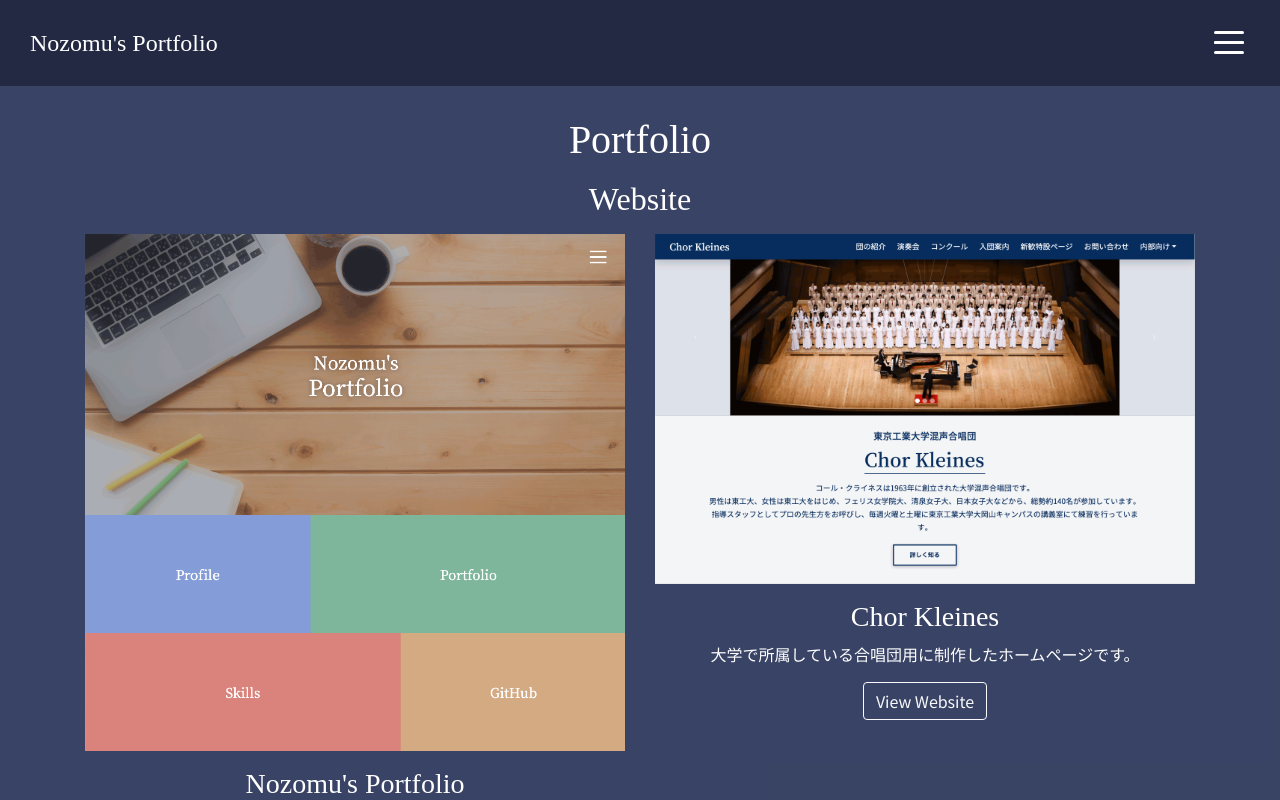
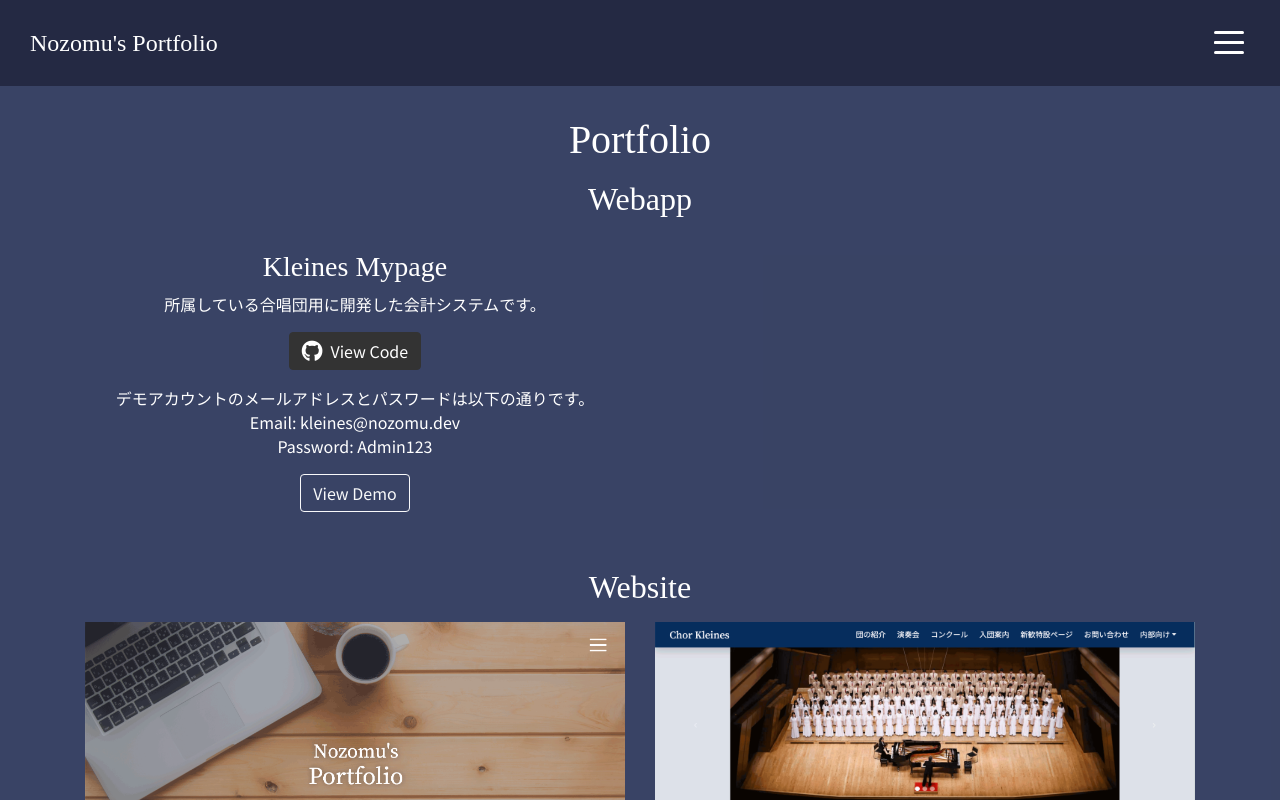
Before and after one commit to nozomu-y/portfolio, a Vue app: page /#/Portfolio in a window 1280 px wide. Shown: the top 800 px of the page. Built offline with nearby package versions, Linux system fonts and the light colour scheme; what vue-smooth-scroll would draw is missing.

Commit message:
Update: add portfolio

```diff
--- a/src/components/Portfolio.vue
+++ b/src/components/Portfolio.vue
@@ -8,6 +8,50 @@
             <h1 class="mb-3">Portfolio</h1>
           </div>
         </div>
+        <div class="row justify-content-center">
+          <div class="col-auto text-center">
+            <h2 class="mb-3">Webapp</h2>
+          </div>
+        </div>
+        <div class="row mb-3 text-center">
+          <div class="col-md-6 mb-4" id="portfolio_kleines_mypage">
+            <!-- <img src="@/assets/img/portfolio_this.png" class="portfolio" alt />
+            -->
+            <h3 class="mt-3">Kleines Mypage</h3>
+            <p>
+              所属している合唱団用に開発した会計システムです。
+            </p>
+            <p>
+              <a
+                href="https://github.com/nozomu-y/kleines-mypage"
+                class="btn btn-github"
+                role="button"
+                target="_blank"
+              >
+                <i class="fab fa-github fa-lg mr-2"></i>View Code
+              </a>
+            </p>
+            <p>
+              デモアカウントのメールアドレスとパスワードは以下の通りです。
+              <br />
+              Email: kleines@nozomu.dev
+              <br />
+              Password: Admin123
+              <br />
+            </p>
+            <p>
+              <a
+                href="https://nozomu.dev/kleines-mypage"
+                class="btn btn-outline-light"
+                role="button"
+                target="_blank"
+              >
+                View Demo
+              </a>
+            </p>
+          </div>
+        </div>
+
         <div class="row justify-content-center">
           <div class="col-auto text-center">
             <h2 class="mb-3">Website</h2>
@@ -39,21 +83,26 @@
             <h3 class="mt-3">Chor Kleines</h3>
             <p>大学で所属している合唱団用に制作したホームページです。</p>
             <a
-              href="https://chorkleines.com"
+              href="https://nozomu.dev/chorkleines"
               class="btn btn-outline-light"
               target="_blank"
               role="button"
-            >View Website</a>
+              >View Archive</a
+            >
           </div>
         </div>
         <div class="row justify-content-center">
           <div class="col-auto text-center">
-            <h2 class="mb-3">Graphic Design</h2>
+            <h2 class="mb-3" id="gd">Graphic Design</h2>
           </div>
         </div>
         <div class="row mb-3 justify-content-center text-center">
           <div class="col-md-6" id="portfolio_2019_concert">
-            <img src="@/assets/img/portfolio_2019_concert.jpg" class="portfolio" alt />
+            <img
+              src="@/assets/img/portfolio_2019_concert.jpg"
+              class="portfolio"
+              alt
+            />
             <h3 class="mt-3">Chor Kleines 54th Concert</h3>
             <p>
               大学で所属している合唱団で制作した演奏会のチラシです。
@@ -72,7 +121,7 @@ import Header from "@/components/header";
 export default {
   name: "Portfolio",
   components: {
-    Header,
-  },
+    Header
+  }
 };
 </script>
```
